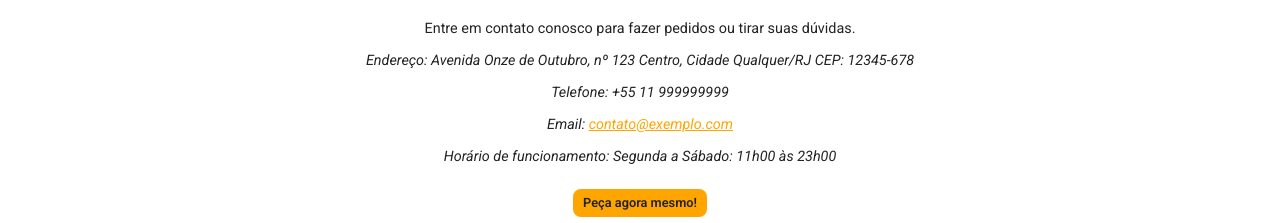
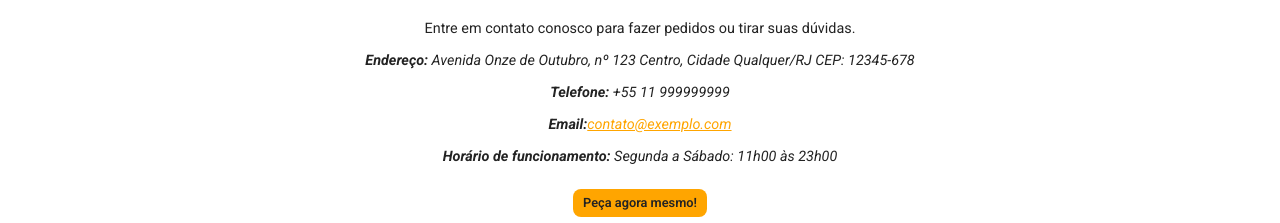
Before and after one commit to devmathsena/page-cardapio-pizzaria, a plain HTML site: page index.html in a window 1280 px wide. Shown: the part 1417-1640 px from the top of the page. Drawn offline with Linux system fonts and the light colour scheme.

Commit message:
Update index.html

```diff
--- a/index.html
+++ b/index.html
@@ -142,10 +142,10 @@
             <h2 class="contact__title">Contato</h2>
             <p class="contact__text">Entre em contato conosco para fazer pedidos ou tirar suas dúvidas.</p>
             <address class="contact__adress">
-                <p>Endereço: Avenida Onze de Outubro, nº 123 Centro, Cidade Qualquer/RJ CEP: 12345-678</p>
-                <p>Telefone: <a href="tel:+5511999999999">+55 11 999999999</a></p>
-                <p>Email: <a href="mailto:contato@exemplo.com">contato@exemplo.com</a></p>
-                <p>Horário de funcionamento: Segunda a Sábado: <time datetime="11:00">11h00</time> às <time
+                <p><strong>Endereço:</strong> Avenida Onze de Outubro, nº 123 Centro, Cidade Qualquer/RJ CEP: 12345-678</p>
+                <p><strong>Telefone:</strong> <a href="tel:+5511999999999">+55 11 999999999</a></p>
+                <p><strong>Email:</strong><a href="mailto:contato@exemplo.com">contato@exemplo.com</a></p>
+                <p><strong>Horário de funcionamento:</strong> Segunda a Sábado: <time datetime="11:00">11h00</time> às <time
                         datetime="23:00">23h00</time></p>
             </address>
             <a class="button" href="#">Peça agora mesmo!</a>
```
